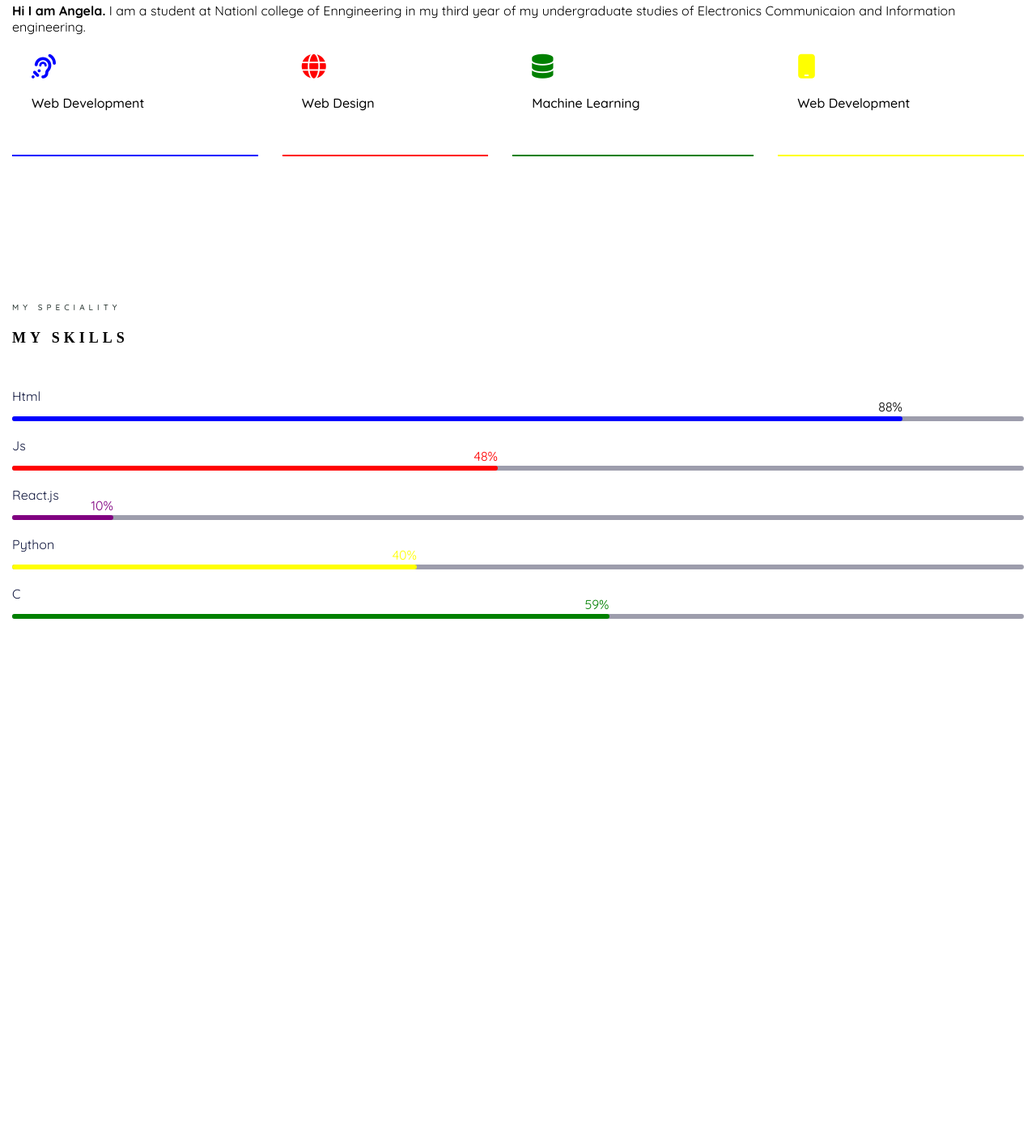
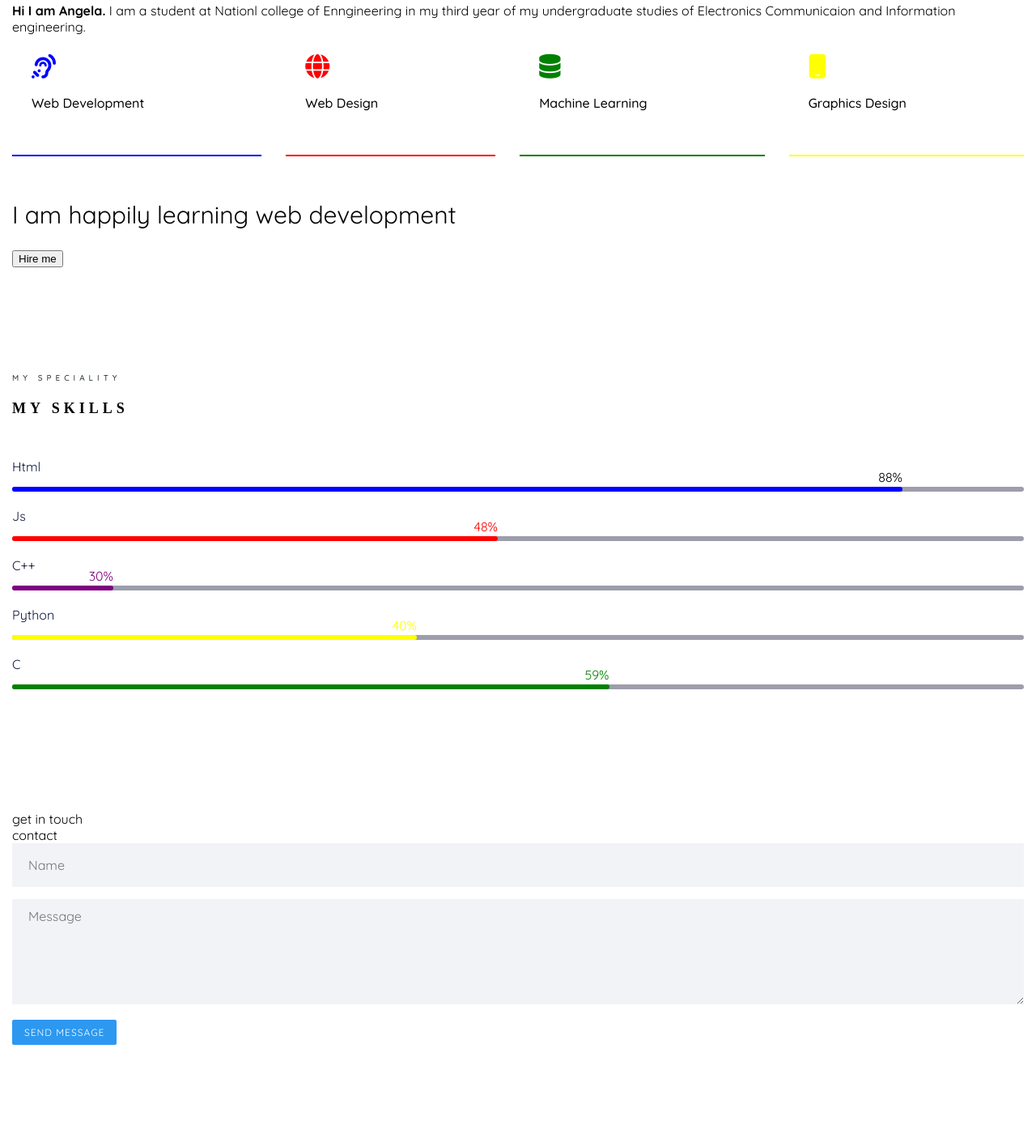
Before and after one commit to Z0R04/portfoilio, a plain HTML site: page index.html in a window 1280 px wide. Shown: the part 1017-2422 px from the top of the page at 81% size. Before the commit the page ends 1816 px from the top, so only its background shows below. Drawn offline with Linux system fonts and the light colour scheme; a web font is replaced by a local one.

Commit message:
working on  profile

```diff
--- a/css/about.css
+++ b/css/about.css
@@ -41,3 +41,11 @@
   text-transform: capitalize;
   color: black;
 }
+.about__happy > h2 {
+
+  color: black;
+  font-weight: normal;
+  margin-bottom: 20px;
+  line-height: 1.5;
+  font-size: 30px;
+}
--- /dev/null
+++ b/css/contact.css
@@ -0,0 +1,34 @@
+.contact__input,
+.contact__textarea {
+  height: 54px;
+  width: 100%;
+  font-family: "Quicksand", serif;
+  font-size: 16px;
+  font-weight: normal;
+  padding: 10px 20px;
+  line-height: 1.4;
+  margin-bottom: 15px;
+  background-color: #f2f3f7;
+  border: none;
+  outline: none;
+}
+
+.contact__textarea {
+  resize: vertical;
+  height: 130px;
+}
+
+.contact__button {
+  cursor: pointer;
+  background: #2c98f0;
+  color: #fff;
+  margin-bottom: 100px;
+  font-size: 12px;
+  text-transform: uppercase;
+  font-weight: normal;
+  font-family: "Quicksand", sans-serif;
+  letter-spacing: 1px;
+  border-radius: 2px;
+  padding: 8px 15px;
+  border: none;
+}
--- a/css/sidebar.css
+++ b/css/sidebar.css
@@ -47,14 +47,14 @@
   font-weight: bold;
   text-transform: capitalize;
 }
-.side__job{
+.side__job {
   font-size: 14px;
-  color:  rgba(0, 0, 0, 0.5);
+  color: rgba(0, 0, 0, 0.5);
   margin-bottom: 30px;
   text-transform: uppercase;
 }
-side__job > span{
-  color: rgba(0,0,0,0.7);
+side__job > span {
+  color: rgba(0, 0, 0, 0.7);
 }
 .sidebar__copyright {
   padding: 0 20px;
@@ -64,3 +64,11 @@ side__job > span{
   font-size: 12px;
   line-height: 2;
 }
+.sidebar__image {
+  width: 150px;
+  height: 150px;
+  object-fit: cover;
+  border-radius: 50%;
+  margin-top: 50px;
+  margin-bottom: 30px;
+}
--- a/index.html
+++ b/index.html
@@ -19,6 +19,7 @@
     <link rel="stylesheet" href="css/skill.css" />
     <link rel="stylesheet" href="css/about.css" />
     <link rel="stylesheet" href="css/sidebar.css" />
+    <link rel="stylesheet" href="css/contact.css" />
 
     <!-- google fonts -->
     <link rel="preconnect" href="https://fonts.googleapis.com" />
@@ -37,6 +38,7 @@
       ></i>
 
       <div class="sidebar__content">
+        <img class="sidebar__image" src="images/angela.jpg" alt="imagee" />
         <h1 class="side__name">Angela Kattel</h1>
         <h2 class="side__job">Developer<span> in Nepal</span></h2>
 
@@ -55,15 +57,14 @@
           </li>
         </ul>
 
-        <div class="sidebar__copyright">
-          <i class="fa-regular fa-copyright"></i
-          ><span> 2024 Angela Kattel</span>
+        <p class="sidebar__copyright">
+          &copy; 2024 All rights reserved | Made with &#128153; by
+          <span>Angela</span>
+        </p>
       </div>
     </nav>
     <section id="hero">
-      <h1>
-        Hi!<br />I am Angela<br />
-      </h1>
+      <h1>Hi!<br />I am Angela<br /></h1>
       <p>I am Elecronics Communication and Information Engineer</p>
       <button>Contact me <i class="fa-solid fa-envelope"></i></button>
     </section>
@@ -97,8 +98,12 @@
 
         <div>
           <i class="fa-solid fa-mobile"></i>
-          <h3>web development</h3>
+          <h3>Graphics design</h3>
         </div>
+      </div>
+      <div class="about__happy">
+        <h2>I am happily learning web development</h2>
+        <button>Hire me</button>
       </div>
     </section>
 
@@ -127,13 +132,13 @@
           </div>
         </div>
         <div class="skill__box">
-          <p>React.js</p>
+          <p>C++</p>
           <div class="skill__grey__box">
             <div
               class="skill__color__box"
               style="width: 10%; color: purple; background: purple"
             >
-              <span>10%</span>
+              <span>30%</span>
             </div>
           </div>
         </div>
@@ -162,6 +167,34 @@
         </div>
       </div>
     </section>
+    <section id="contact" class="section">
+      <span class="section__title">get in touch</span>
+      <h2 class="section__subtitle">contact</h2>
+
+      <form
+        action=""
+        id="contactForm"
+        class="contact__form"
+        onsubmit="submitForm(event)"
+      >
+        <input
+          type="text"
+          placeholder="Name"
+          id="name"
+          name="name"
+          class="contact__input"
+        />
+        <textarea
+          id="message"
+          class="contact__textarea"
+          name="message"
+          placeholder="Message"
+          rows="4"
+        ></textarea>
+        <button class="contact__button" type="submit">Send Message</button>
+      </form>
+    </section>
+
     <script>
       const hamburger = document.querySelector("#hamburger");
       hamburger.addEventListener("click", () => {
```
Also changed, not shown: css/hero.css (+6 -9 lines), images/angela.jpg (added), images/miss.jpg (deleted).
